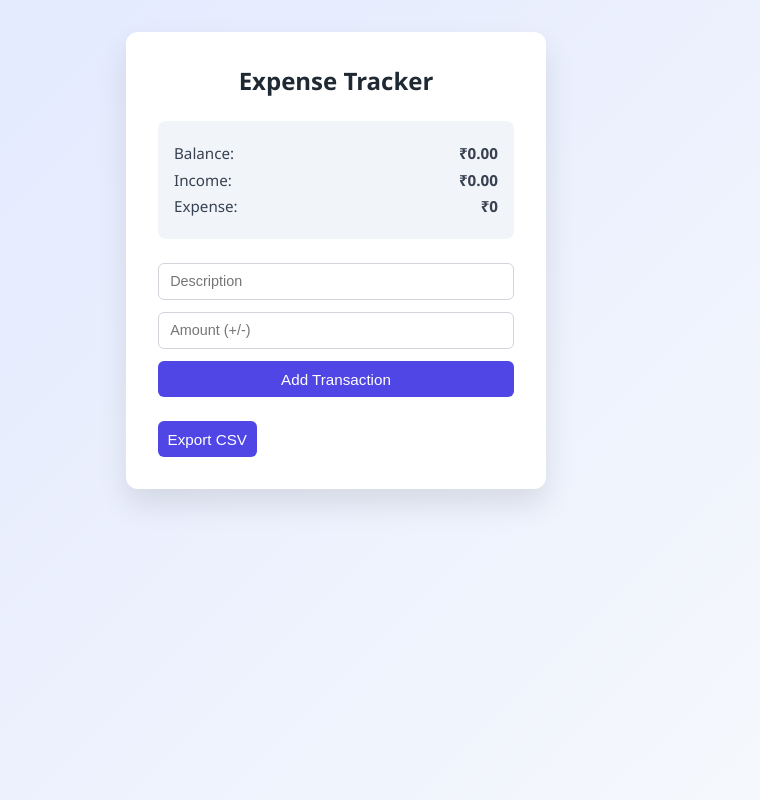
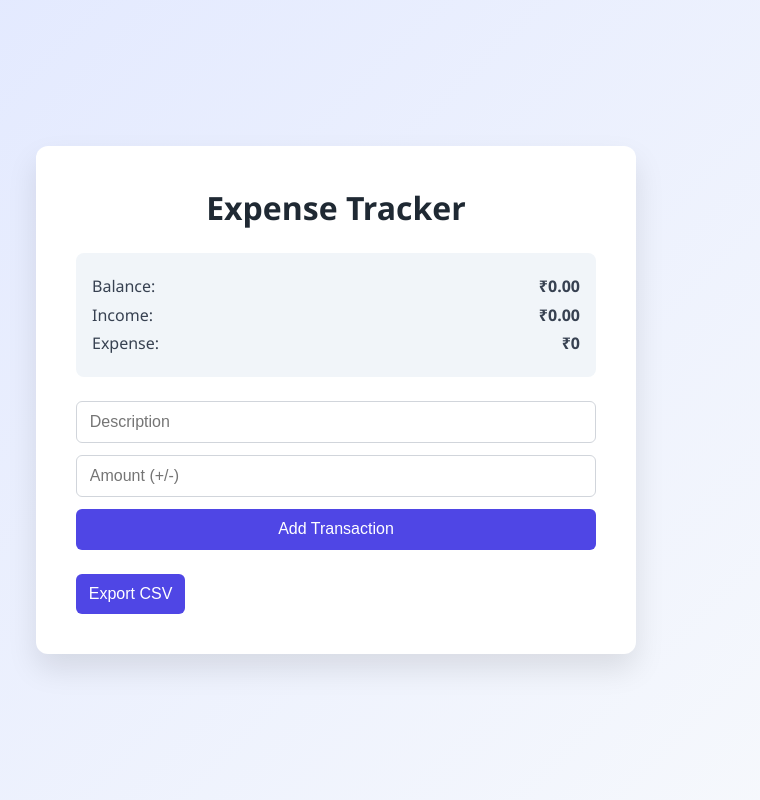
Before and after one commit to shashankkushwaha189/expenseTracker, a plain HTML site: page index.html in a window 1280 px wide. Shown: the whole page, without its empty margins (304-1064 px from the left). Drawn offline with Linux system fonts and the light colour scheme.

```diff
--- a/style.css
+++ b/style.css
@@ -141,3 +141,52 @@ button:hover {
 .list li button:hover {
   color: #b91c1c;
 }
+@media (min-width: 768px) {
+  body {
+    padding: 3rem;
+  }
+
+  .container {
+    max-width: 520px;
+    padding: 2.5rem;
+  }
+
+  h2 {
+    font-size: 1.8rem;
+  }
+
+  .balance {
+    font-size: 1.5rem;
+  }
+
+  input,
+  button {
+    font-size: 1rem;
+    padding: 0.7rem 0.8rem;
+  }
+
+  .list li {
+    font-size: 0.95rem;
+  }
+}
+@media (min-width: 1024px) {
+  body {
+    align-items: center;
+  }
+
+  .container {
+    max-width: 600px;
+  }
+
+  h2 {
+    font-size: 2rem;
+  }
+
+  .summary p {
+    font-size: 1rem;
+  }
+
+  .list li {
+    padding: 0.8rem 1rem;
+  }
+}
```
